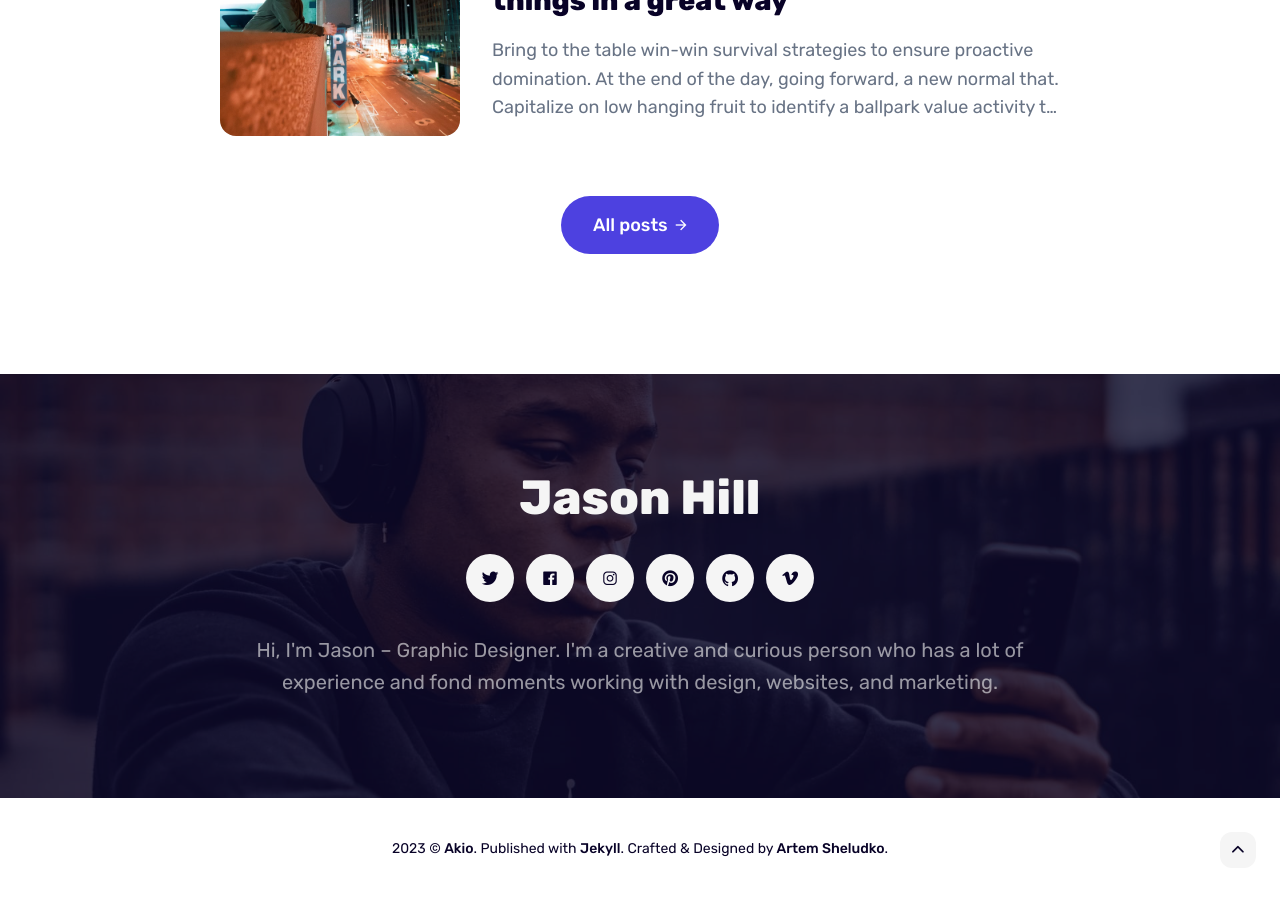
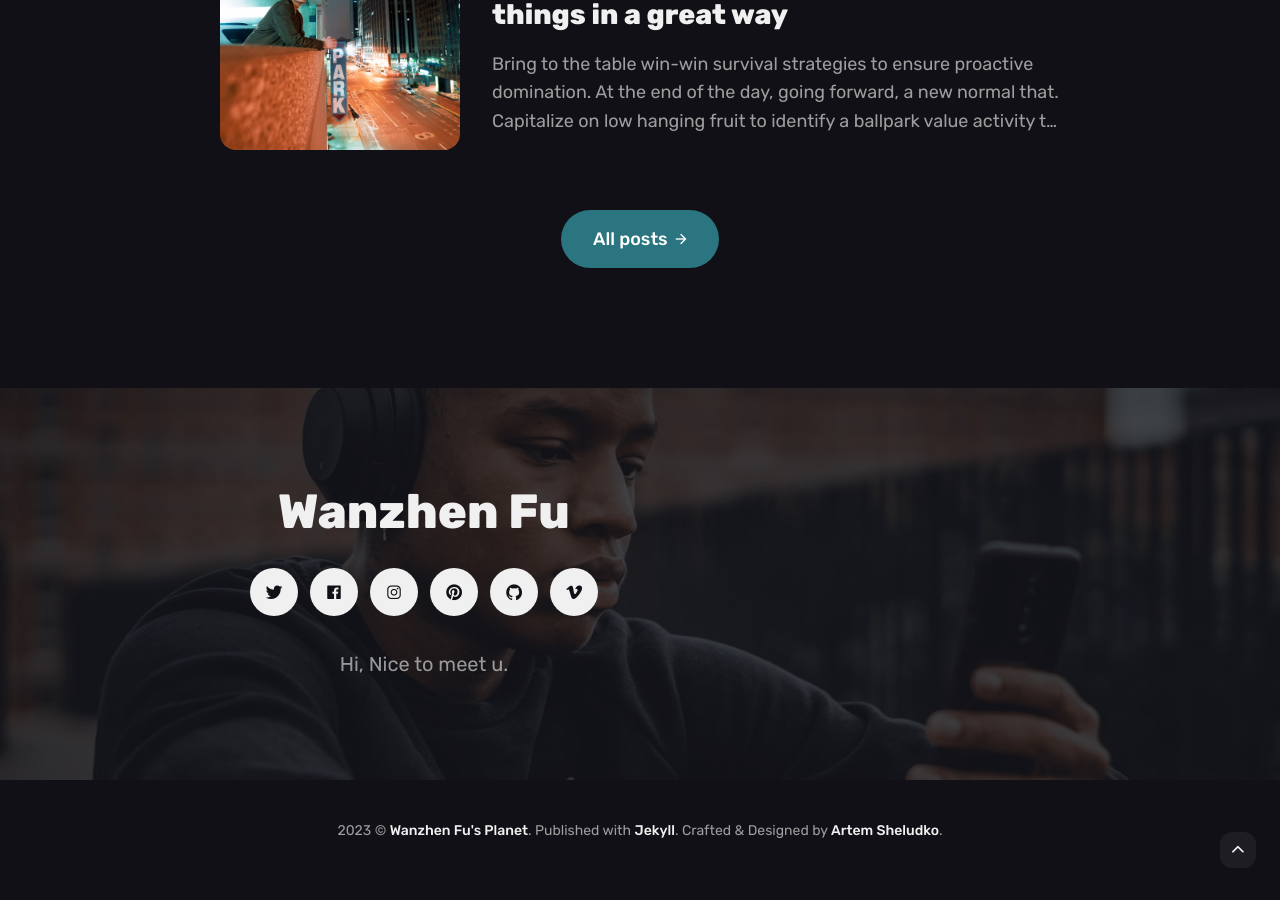
Before and after one commit to alisaaafu1/wanzhenfu_web1.github.io, a Jekyll site: the page built from index.html, in a window 1280 px wide and 900 px high, scrolled down 4269 px. Built offline with Jekyll 4.4.1, drawn with Linux system fonts in a browser that asks for light colours; some of the changed text lies outside the part shown.

Commit message:
Update settings.yml

```diff
--- a/_data/settings.yml
+++ b/_data/settings.yml
@@ -1,9 +1,9 @@
 #-------------------------------
 # Site Settings
-title: Akio
-logo: # You can add own logo. For example '/images/logo.png'.
+title: Wanzhen Fu's Planet
+logo:  '/images/logo.jpg'
 description: Creative Portfolio Theme for Jekyll.
-color_scheme: auto # You can choose three modes auto, light, and dark. By default, the auto mode is set, which means the user can choose the light or dark mode themself.
+color_scheme: dark # You can choose three modes auto, light, and dark. By default, the auto mode is set, which means the user can choose the light or dark mode themself.
 
 
 #-------------------------------
@@ -12,13 +12,13 @@ menu__settings:
   menu__items:
     - title: 'Home'
       url: '/'
-    - title: 'About'
+    - title: 'About me'
       url: '/about/'
-    - title: 'Work'
+    - title: 'Shares'
       url: '/work/'
-    - title: 'Writing'
+    - title: 'CV'
       url: '/blog/'
-    - title: 'Pages'
+    - title: 'Contact me'
       submenu:
       - url: '/contact/'
         title: 'Contact'
@@ -29,14 +29,14 @@ menu__settings:
 #-------------------------------
 # Author Settings
 author:
-  author__name: Jason Hill
-  author__bio: Hi, I'm Jason – Graphic Designer. I'm a creative and curious person who has a lot of experience and fond moments working with design, websites, and marketing.
-  author__avatar: '/images/01.jpg'
+  author__name: Wanzhen Fu
+  author__bio: Hi, Nice to meet u.
+  author__avatar: '/images/me01.jpg'
 
 social:
 - {icon: "ion-logo-twitter", link: "https://twitter.com"}
 - {icon: "ion-logo-facebook", link: "https://facebook.com"}
-- {icon: "ion-logo-instagram", link: "https://instagram.com"}
+- {icon: "ion-logo-instagram", link: "https://instagram.com/alisaaaaa_fu/"}
 - {icon: "ion-logo-pinterest", link: "https://pinterest.com"}
 - {icon: "ion-logo-github", link: "https://github.com"}
 - {icon: "ion-logo-vimeo", link: "https://vimeo.com"}
```
